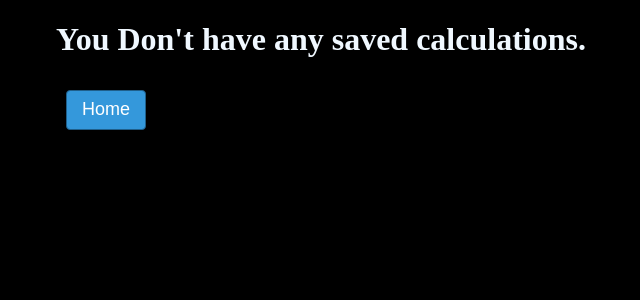
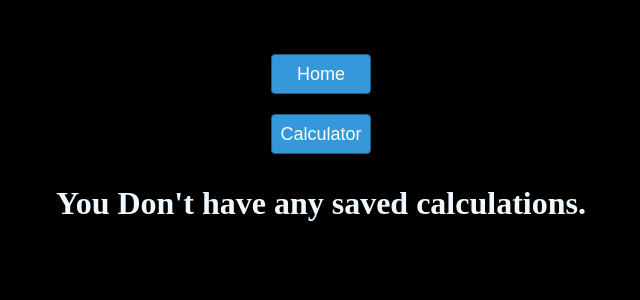
Before and after one commit to swfox11/Techplement_Week_One, a Node server app: page /history in a window 1280 px wide. Shown: the top 300 px of the page, without its empty margins (319-959 px from the left). Run offline with Node 20, Linux system fonts and the light colour scheme; the visitor is signed in with stand-in values (Sample User, id 1); data that the repository does not hold is empty; some libraries are stand-ins or nearby versions.

Commit message:
added and fixed some buttons

```diff
--- a/index.js
+++ b/index.js
@@ -186,6 +186,25 @@ app.post("/calculator",async (req,res)=>{
       }
 })
 
+app.get("/delete/:id", async (req,res)=>{
+    const id = parseInt(req.params.id);
+        try {
+            if (req.isAuthenticated()) {
+                await db.query("DELETE FROM records_calculator WHERE id=$1 ;", [id]);
+                res.redirect("/history");
+            }
+            else{
+                res.redirect("/login");
+            }
+
+
+
+        } catch (error) {
+          console.log(error);
+          res.status(500).json({ message: "Error deleting record" });
+        }
+    });
+
 
 passport.use(
     "local",
--- a/views/history.ejs
+++ b/views/history.ejs
@@ -16,14 +16,13 @@
         width: fit-content;
     }
     .control{
-            width: 80px;
+            width: 100px;
             height: 40px;
             margin: 10px;
             border: 1px solid #1f5f8a;
             font-size: 18px;
             margin-top: 10px;
             cursor: pointer;
-
             border-radius: 4px;
             background-color: #3498db;
             color: #fff;
@@ -32,18 +31,42 @@
         }
         .control:hover {
             background-color: #2980b9;
+
         }
-
-
+        #delete{
+            background-color:rgb(230, 39, 39);
+            border: 1px solid #ed520f;
+        }
+        #delete:hover{
+            background-color: #980000;
+        }
+        #upper_btn{
+            display: inline-block;
+        }
     </style>
 </head>
 <body>
+    <br>
+    <br>
+    <div id="upper_btn">
+        <form action="/" method="get">
+            <input type="submit" value="Home" class="control">
+        </form>
+        <form action="/calculator" method="get">
+            <input type="submit" value="Calculator" class="control">
+        </form>
+    </div>
+    <br>
     <div class="container">
         <% if(locals.list){ %>
         <h1>Your previous calculations</h1>
         <% let n=locals.list.length; %>
         <% for(let i=n-1;i>=0;i--){ %>
             <h3><%= n-i %>. Expression: <%= list[i].expression %></h3>
+
+            <form action="/delete/<%= list[i].id %>" method="get">
+                <input type="submit" value="Delete" class="control" id="delete">
+            </form>
             <br>
             <hr>
 
@@ -56,9 +79,7 @@
             <% } %>
 
 
-            <form action="/" method="get">
-                <input type="submit" value="Home" class="control">
-            </form>
+
     </div>
 
 </body>
--- a/views/login.ejs
+++ b/views/login.ejs
@@ -73,7 +73,7 @@
     <h3><%= locals.message %>  </h3>
     <form action="/login" method="post">
         <label for="loginUsername">Username:</label>
-        <input type="text" id="loginUsername" name="username" required>
+        <input type="text" id="loginUsername" name="username" autofocus  required>
         <br>
         <label for="loginPassword">Password:</label>
         <input type="password" id="loginPassword" name="password" required>
--- a/views/signup.ejs
+++ b/views/signup.ejs
@@ -74,7 +74,7 @@
     <h3></h3>
     <form action="/signup" method="post">
         <label for="signupUsername">Username:</label>
-        <input type="email" id="signupUsername" name="username" required>
+        <input type="email" id="signupUsername" name="username" autofocus required>
          <br>
          <br>
         <label for="signupPassword">Password:</label>
```
Also changed, not shown: home.html (+8 -3 lines).
